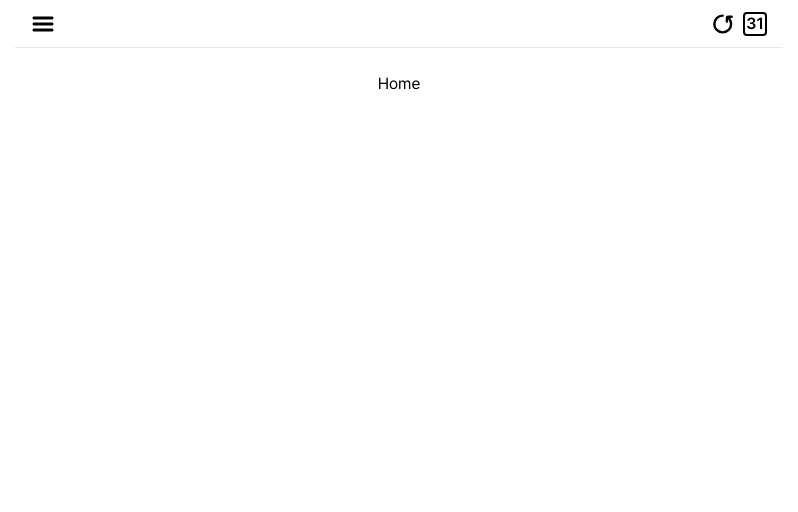
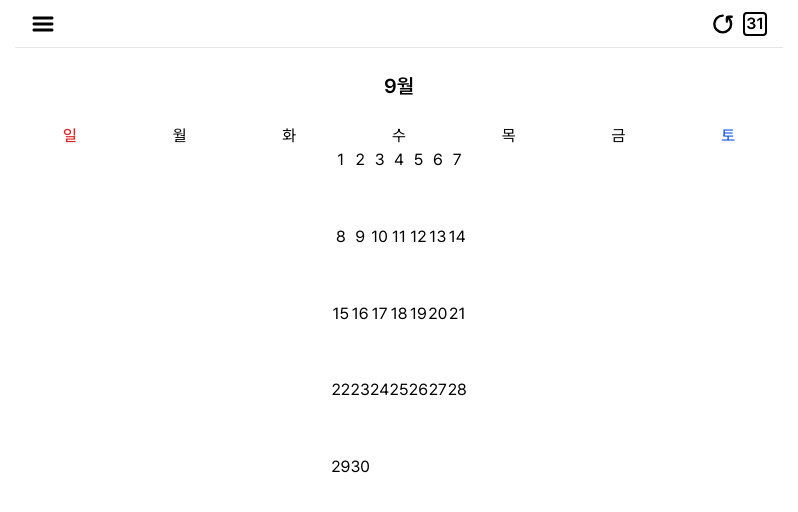
Before and after one commit to reeny404/calendar-with, a Next.js app: page / in a window 1280 px wide. Shown: the top 512 px of the page, without its empty margins (241-1039 px from the left). Built offline with nearby package versions, Linux system fonts and the light colour scheme.

Commit message:
style: 달력 레이아웃 잡기

```diff
--- a/app/(provider)/(root)/page.tsx
+++ b/app/(provider)/(root)/page.tsx
@@ -1,7 +1,49 @@
+import clsx from 'clsx';
+import { PropsWithChildren } from 'react';
+
 function RootPage() {
+  const month: number = 9;
+
+  const startDate: Date = new Date(2024, month - 1, 1);
+  const endDate: Date = new Date(2024, month, 0);
+  const getDateNumber = (i: number) => {
+    const date = i + 1 - startDate.getDay();
+    return date > 0 ? date : '';
+  };
+  // const isToday =
+
   return (
-    <main className='flex flex-col items-center justify-between'>Home</main>
+    <main className='min-h-[calc(100%-3rem)]'>
+      <h3 className='w-full pb-6 text-center text-xl font-semibold'>
+        {month}월
+      </h3>
+      <section className=''>
+        <div className='grid grid-cols-7'>
+          <Box className='text-red-600 font-medium'>일</Box>
+          <Box>월</Box>
+          <Box>화</Box>
+          <Box>수</Box>
+          <Box>목</Box>
+          <Box>금</Box>
+          <Box className='text-blue-600 font-medium'>토</Box>
+        </div>
+        <div className='h-96 grid grid-cols-7 justify-self-center align-text-top'>
+          {Array(endDate.getDate() + startDate.getDay())
+            .fill(undefined)
+            .map((_, i) => (
+              <Box key={i} className={clsx('w-full h-full')}>
+                {getDateNumber(i)}
+              </Box>
+            ))}
+        </div>
+      </section>
+    </main>
   );
 }
 
+type BoxProps = { className?: string } & PropsWithChildren;
+function Box({ children, className }: BoxProps) {
+  return <div className={clsx('h-6 text-center', className)}>{children}</div>;
+}
+
 export default RootPage;
```
Also changed, not shown: package.json (+6 -5 lines), 1 other file (tests, documents, lock files or other folders).
